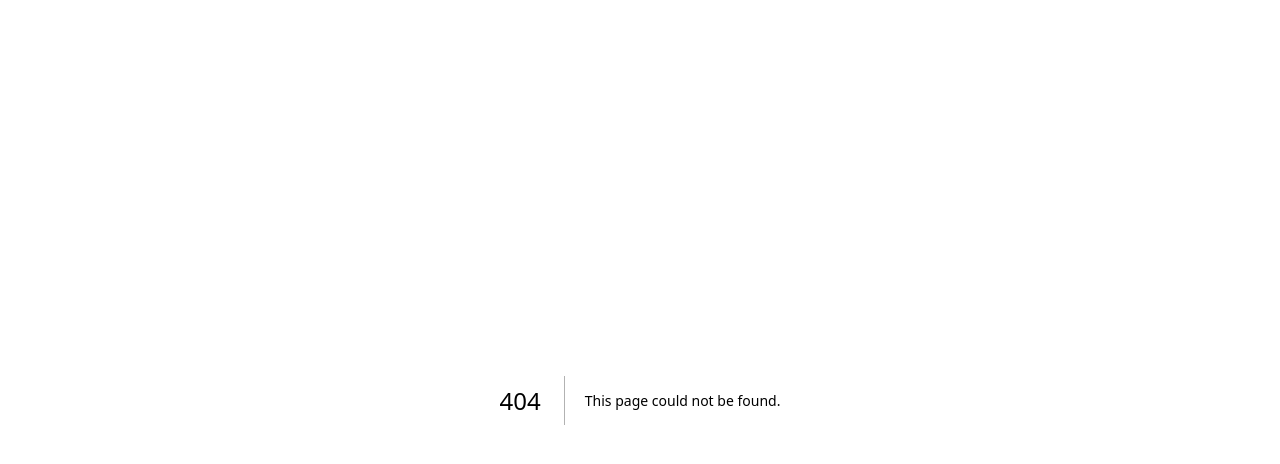
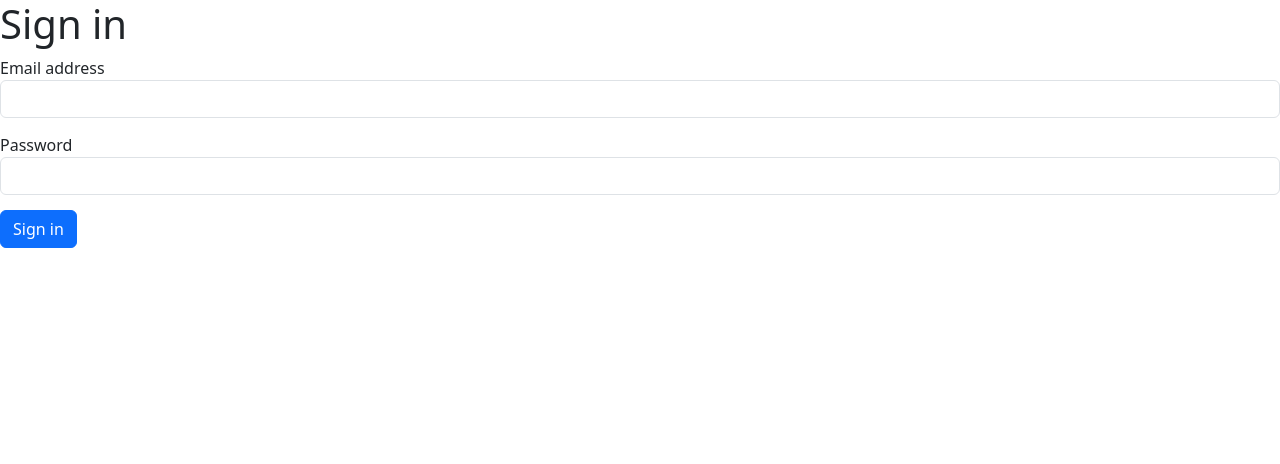
Before and after one commit to vvduth/ticketsapp, a Next.js app in the folder client/: page /auth/signin in a window 1280 px wide. Before the commit this address had no page. Shown: the top 464 px of the page. Built offline with nearby package versions, Linux system fonts and the light colour scheme.

Commit message:
Implement Signin component and build client for API requests

```diff
--- /dev/null
+++ b/client/pages/auth/signin.js
@@ -0,0 +1,52 @@
+import React from "react";
+import { useState } from "react";
+import Router from "next/router";
+import useRequest from "../../hooks/use-request";
+const Signin = () => {
+  const [email, setEmail] = useState("");
+  const [password, setPassword] = useState("");
+  const { doRequest, errors } = useRequest({
+    url: "/api/users/signin",
+    method: "post",
+    body: { email, password },
+    onSuccess: () => Router.push("/"),
+  });
+
+  const onSubmit = async (e) => {
+    e.preventDefault();
+
+
+    await doRequest();
+  };
+  return (
+    <form onSubmit={onSubmit}>
+      <h1>Sign in</h1>
+      <div className="form-group" style={{ marginBottom: "15px" }}>
+        <label htmlFor="email">Email address</label>
+        <input
+          value={email}
+          onChange={(e) => setEmail(e.target.value)}
+          type="email"
+          className="form-control"
+          id="email"
+        />
+      </div>
+      <div className="form-group" style={{ marginBottom: "15px" }}>
+        <label htmlFor="password">Password</label>
+        <input
+          value={password}
+          onChange={(e) => setPassword(e.target.value)}
+          type="password"
+          className="form-control"
+          id="password"
+        />
+      </div>
+      {errors}
+      <button type="submit" className="btn btn-primary">
+        Sign in
+      </button>
+    </form>
+  );
+};
+
+export default Signin;
```
Also changed, not shown: client/api/build-client.js (added, +16 -0 lines), client/pages/index.js (+4 -18 lines).
